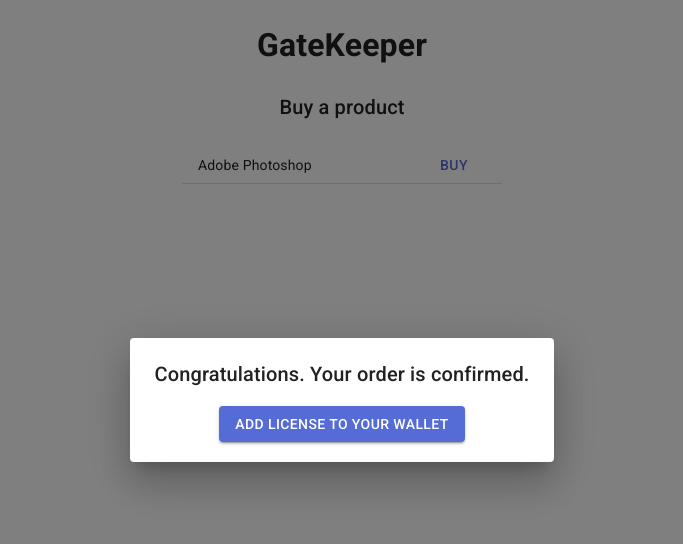
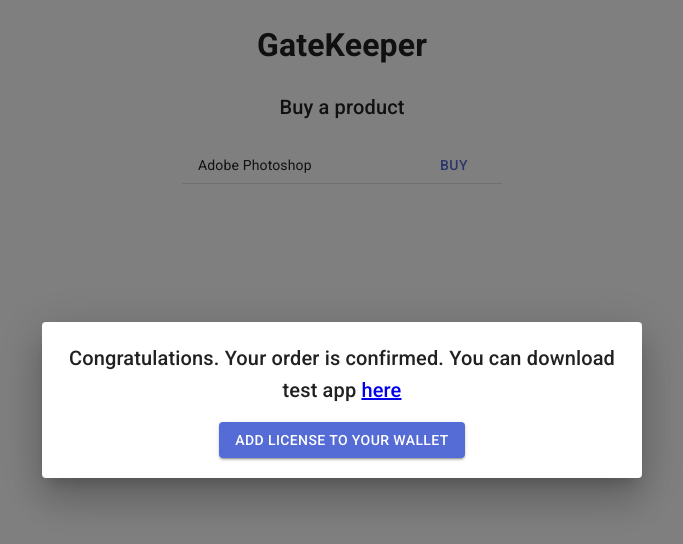
Before and after one commit to saravmajestic/gatekeeper, a React (Create React App) app in the folder client/: page /products in a window 1280 px wide. Both pictures are taken after a click on the button "BUY". Shown: the top 544 px of the page, without its empty margins (298-981 px from the left). Built offline with nearby package versions, Linux system fonts and the light colour scheme.

Commit message:
chore: add donwload url

```diff
--- a/client/src/pages/Products.tsx
+++ b/client/src/pages/Products.tsx
@@ -43,7 +43,15 @@ const Products = () => {
         <Dialog open>
           <DialogContent sx={{ textAlign: "center" }}>
             <Typography variant="h6">
-              Congratulations. Your order is confirmed.
+              Congratulations. Your order is confirmed. You can download test
+              app{" "}
+              <a
+                href="https://drive.google.com/file/d/1ePtAwyTKPUS7isOSdsOZBMh4rzZi3RkE/view"
+                target="_blank"
+                rel="noreferrer"
+              >
+                here
+              </a>
             </Typography>
             <Button
               href={`/add-license?orderId=${purchasedProduct.orderId}&product=${purchasedProduct.productId}`}
```
